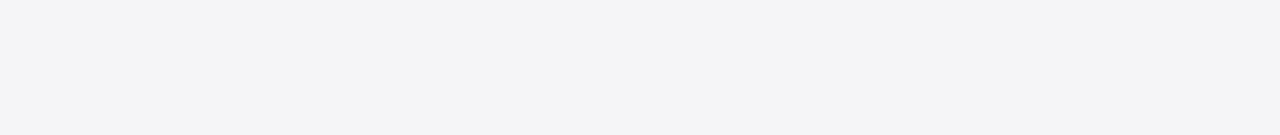
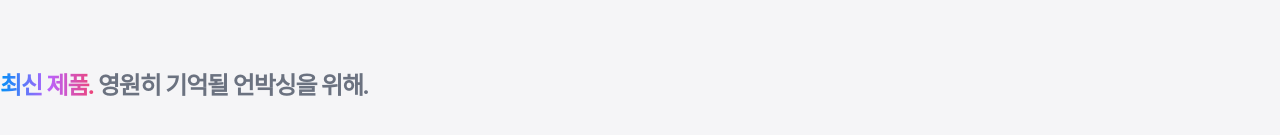
Before and after one commit to goyach0i/ReactAppleStoreOnline, a React (Create React App) app: page / in a window 1280 px wide. Shown: the part 565-700 px from the top of the page. Built offline with nearby package versions, Linux system fonts and the light colour scheme; a web font is replaced by a local one.

Commit message:
add section newproduct

```diff
--- a/src/App.js
+++ b/src/App.js
@@ -1542,7 +1542,7 @@
       <div className="con mx-auto pt-32 pb-16 flex justify-between">
         <div className="title flex">
           <h1 className="text-4xl font-semibold tracking-tighter leading-snug">
-            <span className="sub-t">스토어.</span>
+            <span className="sub-t">스토어. </span>
             <span className="text-gray-500">
               좋아하는 Apple 제품을
               <br />
@@ -1551,7 +1551,7 @@
           </h1>
         </div>
         <div className="search-menu flex flex-col gap-4">
-          <div className="flex items-center gap-2">
+          <div className="flex items-center gap-2 items-center">
             <img
               className="w-8 h-8"
               src="https://store.storeimages.cdn-apple.com/8756/as-images.apple.com/is/store-chat-specialist-icon-202309?wid=70&hei=70&fmt=jpeg&qlt=90&.v=1701194050282"
@@ -1571,24 +1571,24 @@
               </div>
             </div>
           </div>
-          <div className="flex items-center gap-2">
+          <div className="flex items-center gap-2 items-center">
             <img
               className="w-8 h-9"
               src="https://upload.wikimedia.org/wikipedia/commons/thumb/f/fa/Apple_logo_black.svg/29px-Apple_logo_black.svg.png"
               alt=""
             />
             <div className="flex flex-col">
-              <div className="text-xs font-semibold">
-                쇼핑 지원이 필요하다면?
-              </div>
-              <div>
+              <span className="text-xs font-semibold">
+              Apple Store를 방문하세요
+              </span>
+              <span>
                 <a
                   href="#"
                   className="inquiry text-xs text-blue-600 font-semibold hover:underline"
                 >
-                  스페셜리스트에게 문의하세요
+                  가까운 매장 찾기
                 </a>
-              </div>
+              </span>
             </div>
           </div>
         </div>
@@ -1694,12 +1694,28 @@
   );
 };
 
+const Newproduct = () => {
+  return (
+    <>
+      <div className="con mx-auto pt-32 pb-16 flex justify-between">
+        <div className="title flex">
+          <h1 className="text-2xl font-semibold tracking-tighter leading-snug">
+            <span className="sub-t">최신 제품. </span>
+            <span className="text-gray-500">영원히 기억될 언박싱을 위해.</span>
+          </h1>
+        </div>
+      </div>
+    </>
+  );
+};
+
 function App() {
   return (
     <div id="wrap">
       <Header />
       <section className="section-1 w-full">
         <Store />
+        <Newproduct />
       </section>
     </div>
   );
```
